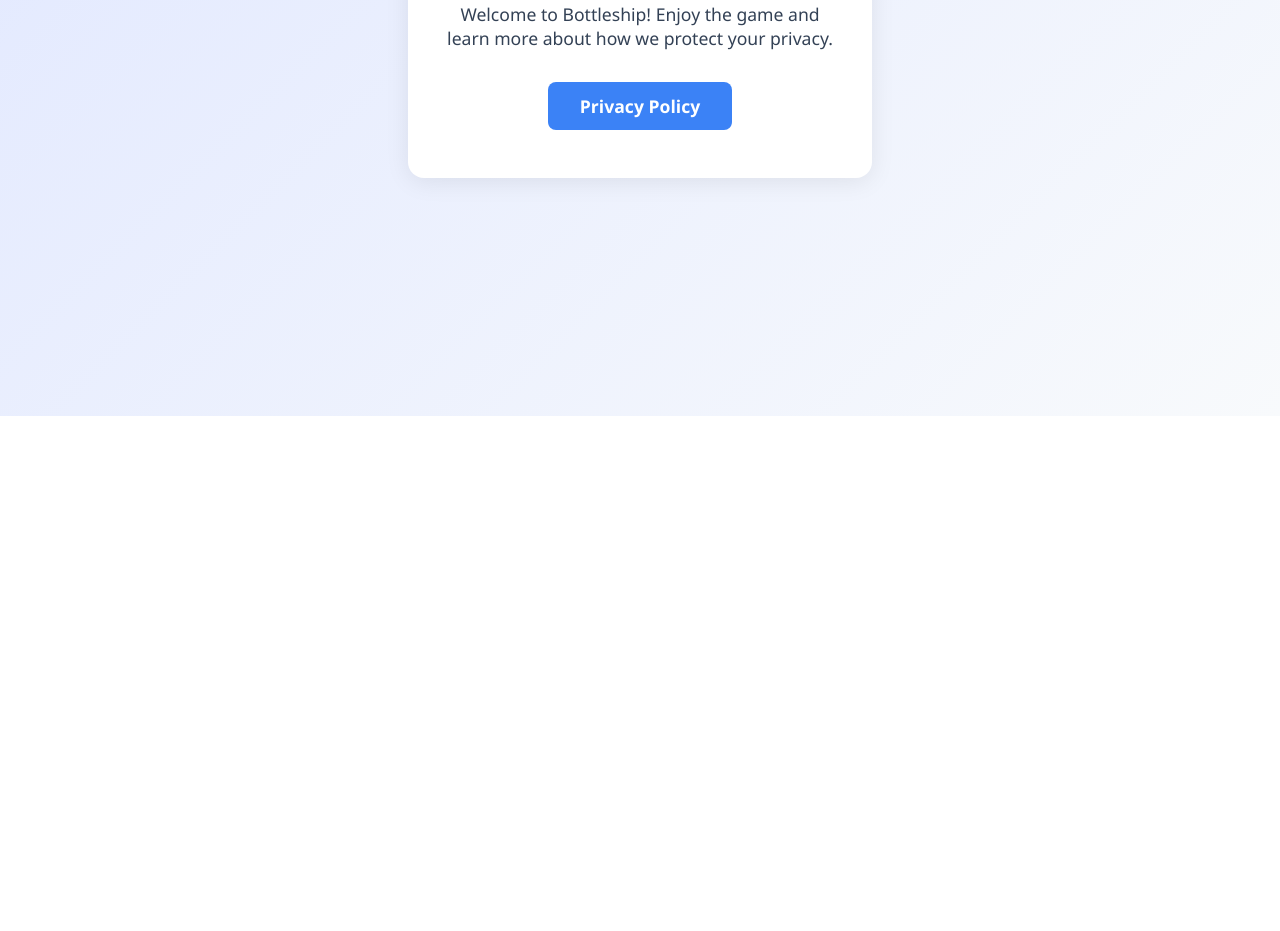
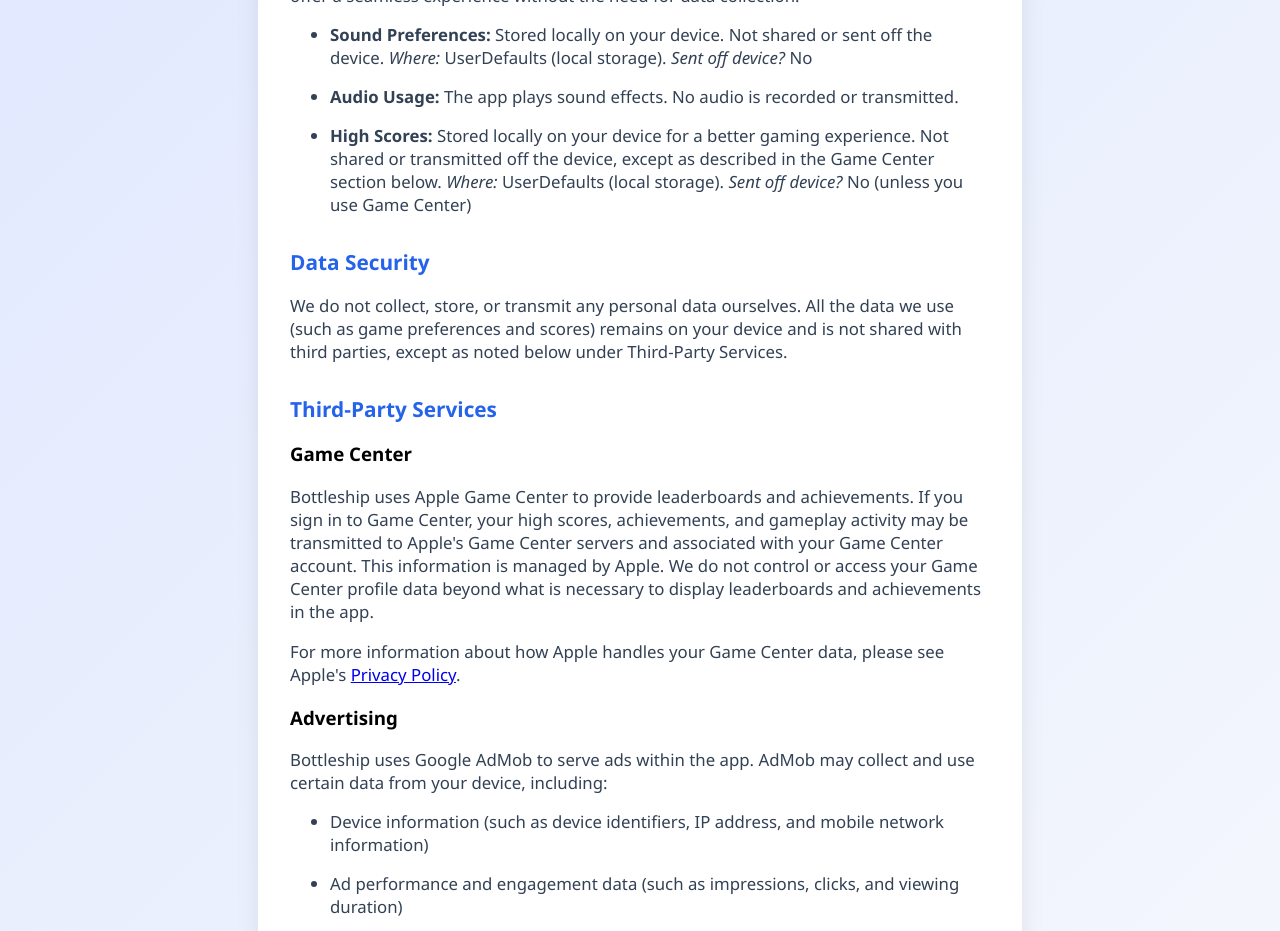
Before and after one commit to lsedran/privacypolicy, a plain HTML site: page index.html in a window 1280 px wide. Shown: the part 384-1315 px from the top of the page. Before the commit the page ends 800 px from the top, so only its background shows below. Drawn offline with Linux system fonts and the light colour scheme.

Commit message:
Remove landing page and redirect directly to privacy policy

```diff
--- a/index.html
+++ b/index.html
@@ -3,7 +3,7 @@
 <head>
   <meta charset="UTF-8">
   <meta name="viewport" content="width=device-width, initial-scale=1.0">
-  <title>Bottleship</title>
+  <title>Privacy Policy | Bottleship</title>
   <style>
     body {
       font-family: 'Segoe UI', Arial, sans-serif;
@@ -21,50 +21,69 @@
       border-radius: 16px;
       box-shadow: 0 4px 24px rgba(0,0,0,0.08);
       padding: 48px 32px;
-      text-align: center;
-      max-width: 400px;
+      text-align: left;
+      max-width: 700px;
     }
     h1 {
       color: #3b82f6;
       margin-bottom: 16px;
-      font-size: 2.5rem;
+      font-size: 2.2rem;
+      text-align: center;
     }
-    p {
+    h2 {
+      color: #2563eb;
+      margin-top: 32px;
+      font-size: 1.3rem;
+    }
+    p, li {
       color: #334155;
-      margin-bottom: 32px;
-      font-size: 1.1rem;
+      font-size: 1.05rem;
+      margin-bottom: 16px;
     }
-    .btn {
-      display: inline-block;
-      padding: 12px 32px;
-      background: #3b82f6;
-      color: #fff;
-      border: none;
-      border-radius: 8px;
-      font-size: 1.1rem;
-      font-weight: 600;
-      text-decoration: none;
-      transition: background 0.2s;
-      cursor: pointer;
+    ul {
+      margin-bottom: 16px;
     }
-    .btn:hover {
-      background: #2563eb;
-    }
-    @media (max-width: 500px) {
+    @media (max-width: 700px) {
       .container {
-        padding: 32px 8px;
-      }
-      h1 {
-        font-size: 2rem;
+        padding: 24px 8px;
       }
     }
   </style>
 </head>
 <body>
   <div class="container">
-    <h1>Bottleship</h1>
-    <p>Welcome to Bottleship! Enjoy the game and learn more about how we protect your privacy.</p>
-    <a class="btn" href="https://lsedran.github.io/privacypolicy/">Privacy Policy</a>
+    <h1>Privacy Policy</h1>
+    <p><strong>Effective Date:</strong> July 5, 2025</p>
+    <p>Thank you for choosing Bottleship! We value your privacy and want to ensure that you understand how we handle any information related to your use of the app. This Privacy Policy outlines the data we collect, how we store it, and whether any data is transmitted off your device.</p>
+    <h2>Data We Collect</h2>
+    <p><strong>Bottleship does not collect any personal data from users.</strong> The app is designed to offer a seamless experience without the need for data collection.</p>
+    <ul>
+      <li><strong>Sound Preferences:</strong> Stored locally on your device. Not shared or sent off the device. <em>Where:</em> UserDefaults (local storage). <em>Sent off device?</em> No</li>
+      <li><strong>Audio Usage:</strong> The app plays sound effects. No audio is recorded or transmitted.</li>
+      <li><strong>High Scores:</strong> Stored locally on your device for a better gaming experience. Not shared or transmitted off the device, except as described in the Game Center section below. <em>Where:</em> UserDefaults (local storage). <em>Sent off device?</em> No (unless you use Game Center)</li>
+    </ul>
+    <h2>Data Security</h2>
+    <p>We do not collect, store, or transmit any personal data ourselves. All the data we use (such as game preferences and scores) remains on your device and is not shared with third parties, except as noted below under Third-Party Services.</p>
+    <h2>Third-Party Services</h2>
+    <h3>Game Center</h3>
+    <p>Bottleship uses Apple Game Center to provide leaderboards and achievements. If you sign in to Game Center, your high scores, achievements, and gameplay activity may be transmitted to Apple's Game Center servers and associated with your Game Center account. This information is managed by Apple. We do not control or access your Game Center profile data beyond what is necessary to display leaderboards and achievements in the app.</p>
+    <p>For more information about how Apple handles your Game Center data, please see Apple's <a href="https://www.apple.com/legal/privacy" target="_blank">Privacy Policy</a>.</p>
+    <h3>Advertising</h3>
+    <p>Bottleship uses Google AdMob to serve ads within the app. AdMob may collect and use certain data from your device, including:</p>
+    <ul>
+      <li>Device information (such as device identifiers, IP address, and mobile network information)</li>
+      <li>Ad performance and engagement data (such as impressions, clicks, and viewing duration)</li>
+      <li>Location information (approximate location inferred from your IP address)</li>
+    </ul>
+    <p>This information may be used to personalize ads and improve ad performance. For more information about how Google uses data collected through AdMob and your choices regarding that data, please visit Google's <a href="https://policies.google.com/privacy" target="_blank">Privacy & Terms</a> and <a href="https://www.google.com/settings/ads" target="_blank">Google Ads Settings</a>.</p>
+    <h2>Managing Your Privacy Choices</h2>
+    <p>If you would like to opt out of personalized advertising, you can adjust your device settings or visit: <a href="https://adssettings.google.com/" target="_blank">Ads Settings</a>.</p>
+    <p>You can also choose whether to sign in to Game Center in your device's settings or when prompted in the app.</p>
+    <h2>Changes to This Privacy Policy</h2>
+    <p>We may update this Privacy Policy from time to time to reflect changes in our practices or for other operational, legal, or regulatory reasons. We encourage you to review this Privacy Policy periodically.</p>
+    <h2>Contact Us</h2>
+    <p>If you have any questions about this Privacy Policy or about how we handle your data, please contact us:</p>
+    <p><a href="mailto:bottleshipgame@gmail.com">bottleshipgame@gmail.com</a></p>
   </div>
 </body>
 </html>
```
